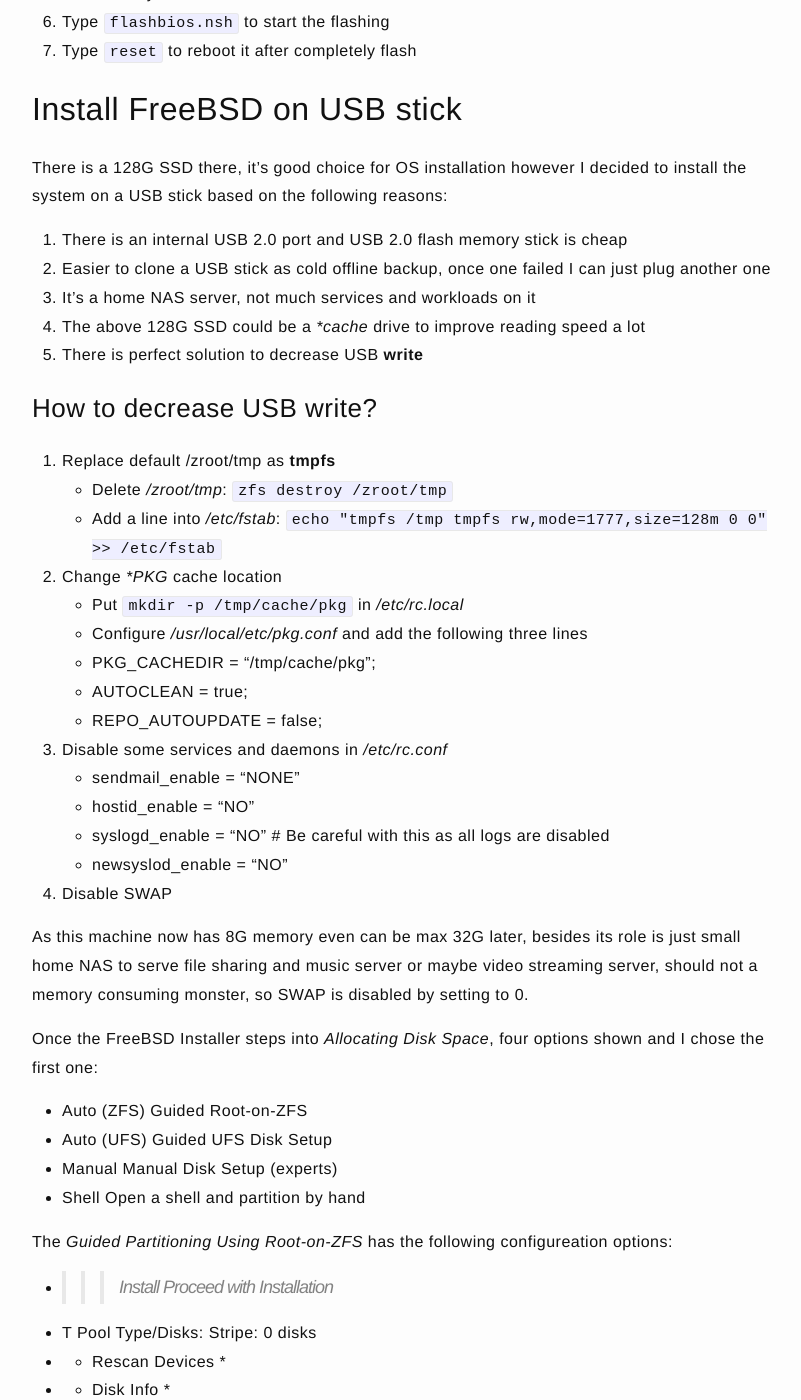
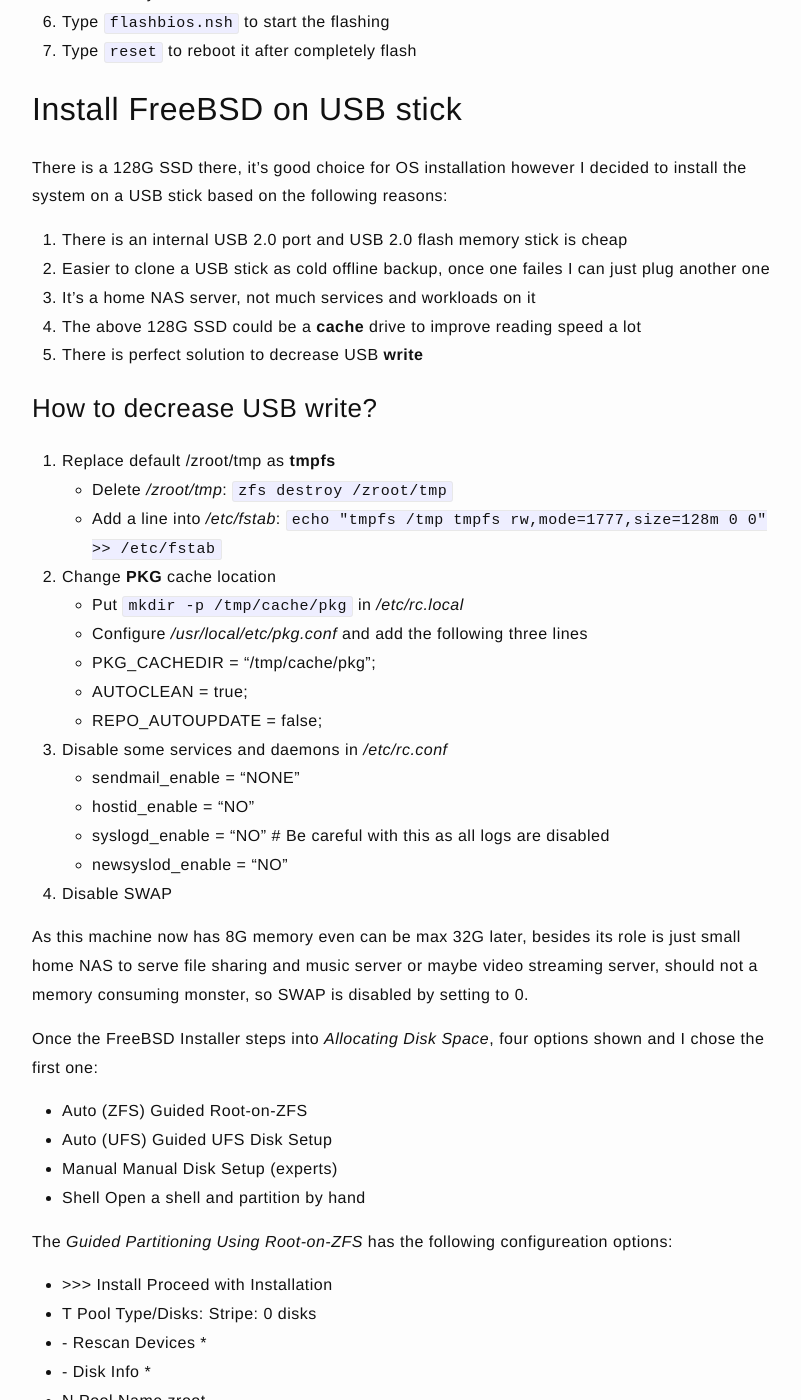
Before and after one commit to jazzi/jazzi.github.io, a Jekyll site: the page built from _posts/2023-12-21-hpe-microserver-gen10-with-freebsd.md, in a window 1280 px wide and 1400 px high, scrolled down 968 px. Shown: the whole window, without its empty margins (238-1039 px from the left). Built offline with Jekyll 4.4.1, drawn with Linux system fonts in a browser that asks for light colours.

Commit message:
fix small errors

```diff
--- a/_posts/2023-12-21-hpe-microserver-gen10-with-freebsd.md
+++ b/_posts/2023-12-21-hpe-microserver-gen10-with-freebsd.md
@@ -35,9 +35,9 @@ Don't install any hard drive in advance.
 There is a 128G SSD there, it's good choice for OS installation however I decided to install the system on a USB stick based on the following reasons:
 
 1. There is an internal USB 2.0 port and USB 2.0 flash memory stick is cheap
-2. Easier to clone a USB stick as cold offline backup, once one failed I can just plug another one
+2. Easier to clone a USB stick as cold offline backup, once one failes I can just plug another one
 3. It's a home NAS server, not much services and workloads on it
-4. The above 128G SSD could be a **cache* drive to improve reading speed a lot
+4. The above 128G SSD could be a **cache** drive to improve reading speed a lot
 5. There is perfect solution to decrease USB **write**
 
 ### How to decrease USB write?
@@ -45,7 +45,7 @@ There is a 128G SSD there, it's good choice for OS installation however I decide
 1. Replace default /zroot/tmp as **tmpfs**
   * Delete */zroot/tmp*: `zfs destroy /zroot/tmp`
   * Add a line into */etc/fstab*: `echo "tmpfs	/tmp	tmpfs	rw,mode=1777,size=128m	0	0" >> /etc/fstab`
-2. Change **PKG* cache location
+2. Change **PKG** cache location
   * Put `mkdir -p /tmp/cache/pkg` in */etc/rc.local*
   * Configure */usr/local/etc/pkg.conf* and add the following three lines
     * PKG_CACHEDIR = "/tmp/cache/pkg";
@@ -69,10 +69,10 @@ Once the FreeBSD Installer steps into *Allocating Disk Space*, four options show
 
 The *Guided Partitioning Using Root-on-ZFS* has the following configureation options:
 
-* >>> Install		Proceed with Installation
+* \>>> Install		Proceed with Installation
 * T Pool Type/Disks:	Stripe: 0 disks
-* - Rescan Devices	*
-* - Disk Info		*
+* \- Rescan Devices	*
+* \- Disk Info		*
 * N Pool Name		zroot
 * 4 Force 4k Sectors?	YES
 * E Encrypt Disks?	NO
```
